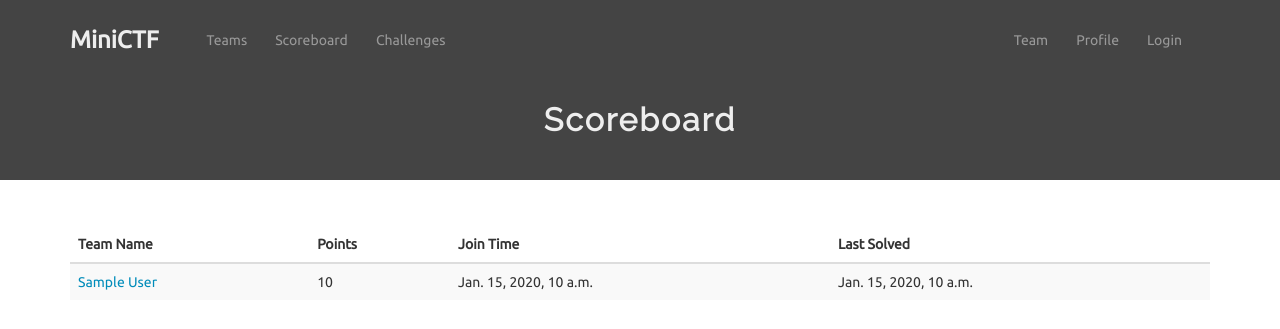
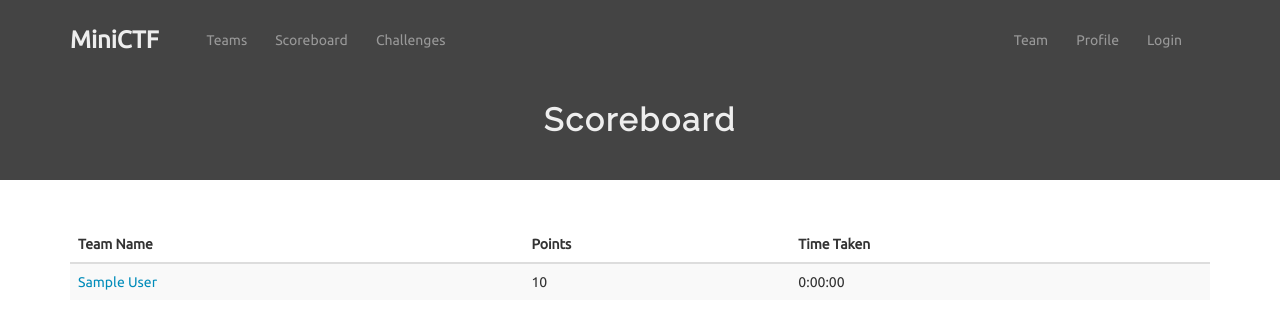
Before and after one commit to anuragkj/GDSC_CTF_Portal, a Django app: page /scoreboard/ in a window 1280 px wide. Shown: the top 329 px of the page. Run offline with Django 3.2, Linux system fonts and the light colour scheme; tables that the repository leaves empty hold one stand-in row (values such as "Sample post"); some libraries are stand-ins or nearby versions; some web fonts are replaced.

Commit message:
Added time difference in leaderboard

```diff
--- a/minictf/settings.py
+++ b/minictf/settings.py
@@ -44,6 +44,7 @@ INSTALLED_APPS = [
     'django.contrib.sessions',
     'django.contrib.messages',
     'django.contrib.staticfiles',
+    'mathfilters',
 ]
 
 MIDDLEWARE = [
--- a/requirements.txt
+++ b/requirements.txt
@@ -2,3 +2,4 @@ Django
 python-dotenv==0.14.0
 pytz==2020.1
 django-markdownx
+django-mathfilters
--- a/scoreboard/templates/scoreboard.html
+++ b/scoreboard/templates/scoreboard.html
@@ -1,5 +1,5 @@
 {% extends 'navigationbar.html' %}
-
+{% load mathfilters %}
 {% load static %}
 
 {% block title %}
@@ -24,8 +24,7 @@
 						<tr>
 							<th>Team Name</th>
 							<th>Points</th>
-							<th>Join Time</th>
-							<th>Last Solved</th>
+							<th>Time Taken</th>
 						</tr>
 					</thead>
 					<tbody>
@@ -38,10 +37,7 @@
 								{{ t.points }}
 							</td>
 							<td>
-								{{ t.join }}
-							</td>
-							<td>
-								{{ t.latest }}
+								{{ t.latest|sub:t.join }}
 							</td>
 						</tr>
 						{% endfor %}
```
